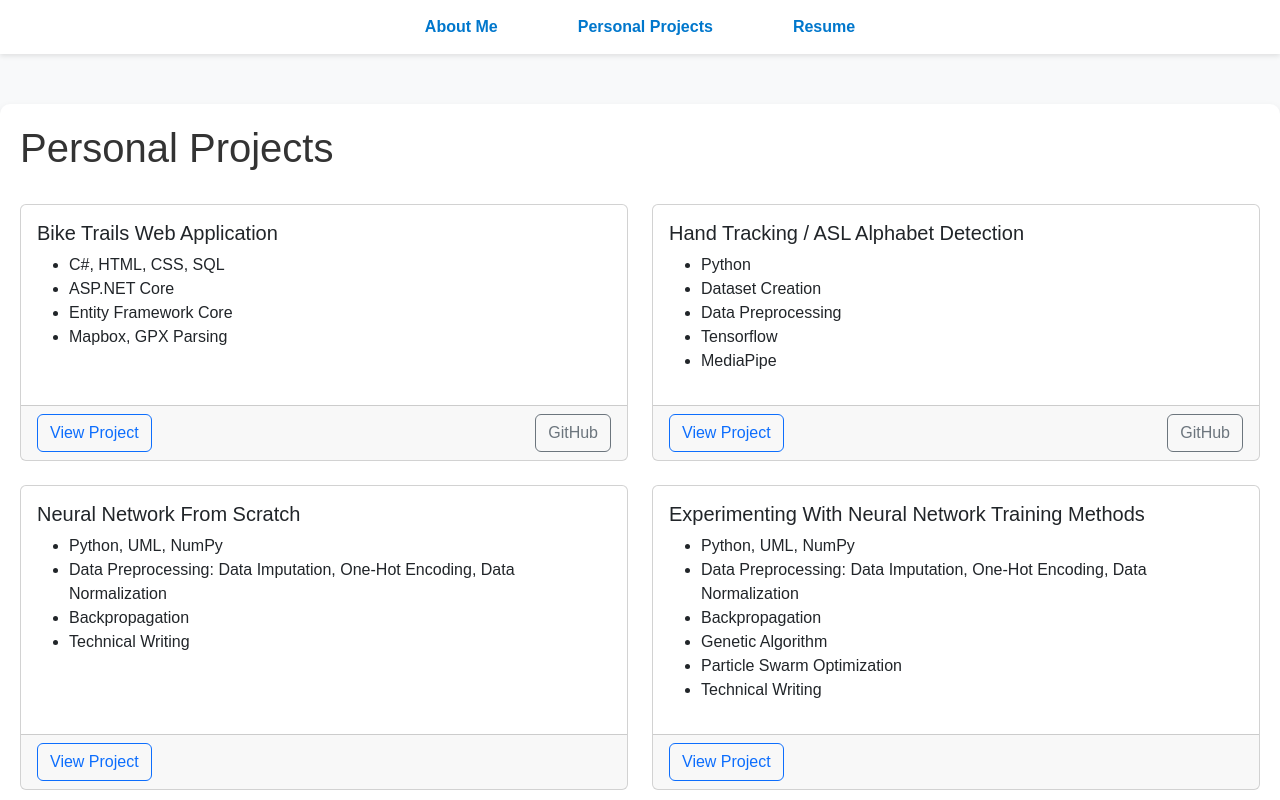
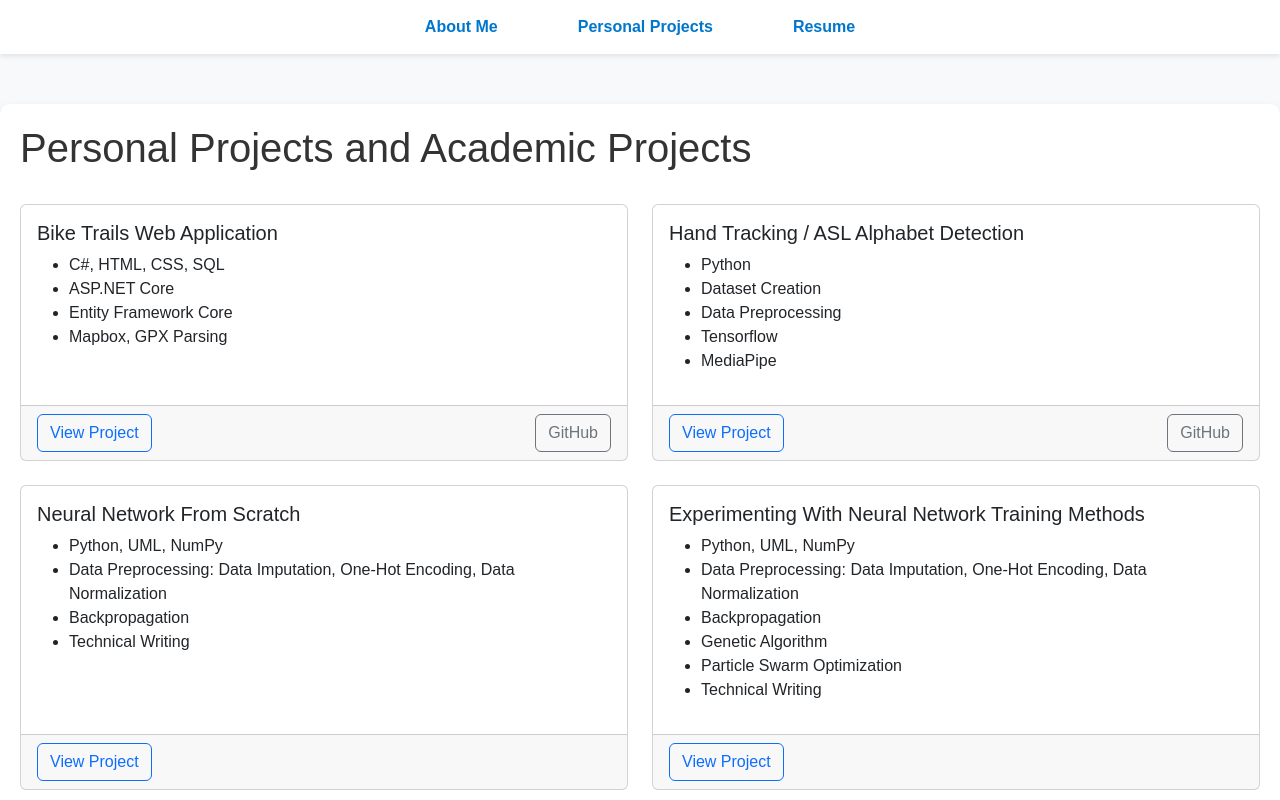
Before and after one commit to joshaney324/PersonalWebsite, a plain HTML site: page personal_projects.html in a window 1280 px wide. Shown: the top 800 px of the page. Drawn offline with nearby package versions, Linux system fonts and the light colour scheme.

Commit message:
update resume

```diff
--- a/personal_projects.html
+++ b/personal_projects.html
@@ -26,7 +26,7 @@
 
 <main>
 
-    <h1>Personal Projects</h1>
+    <h1>Personal Projects and Academic Projects</h1>
     <br>
 
     <div class="row row-cols-1 row-cols-md-2 g-4">
```
Also changed, not shown: 1 other file.
